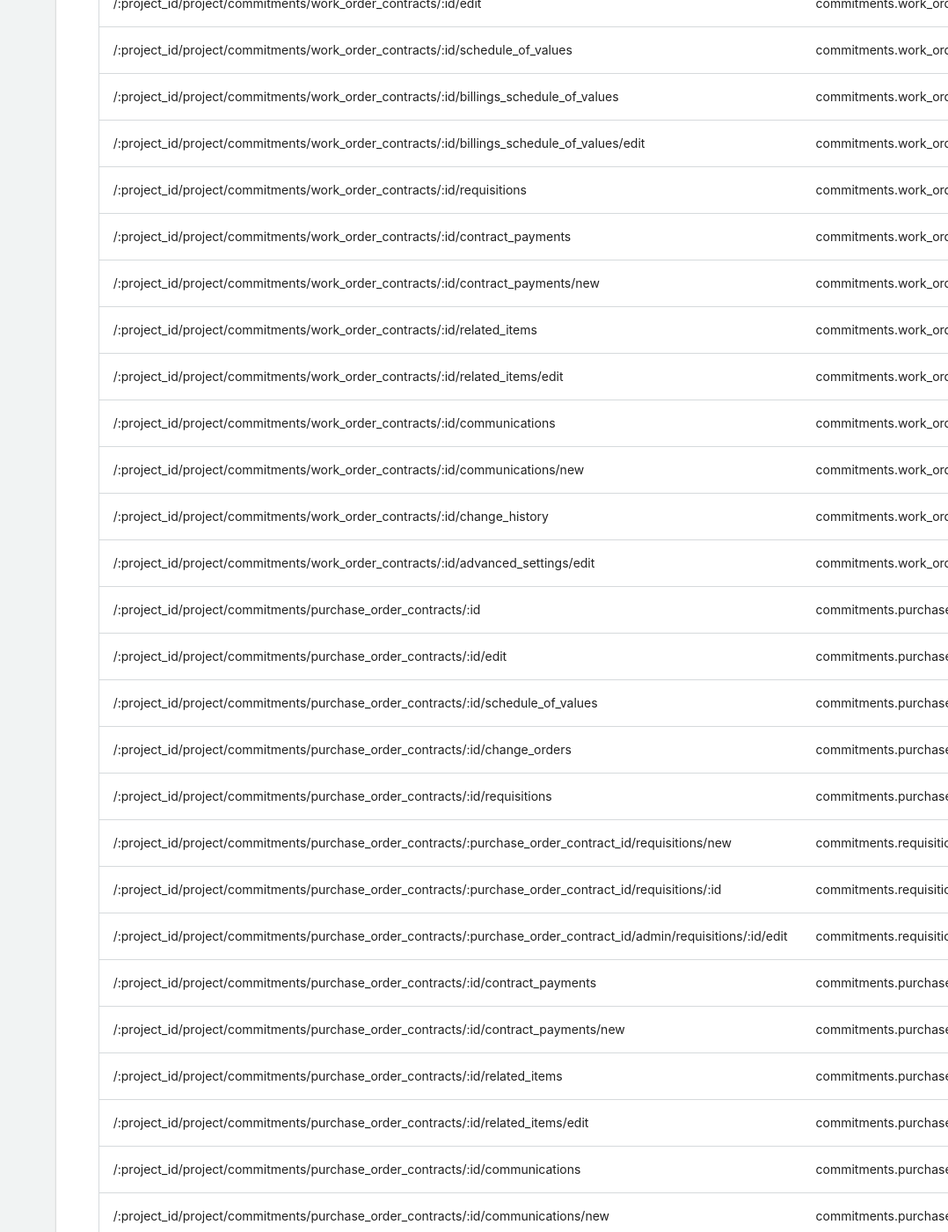
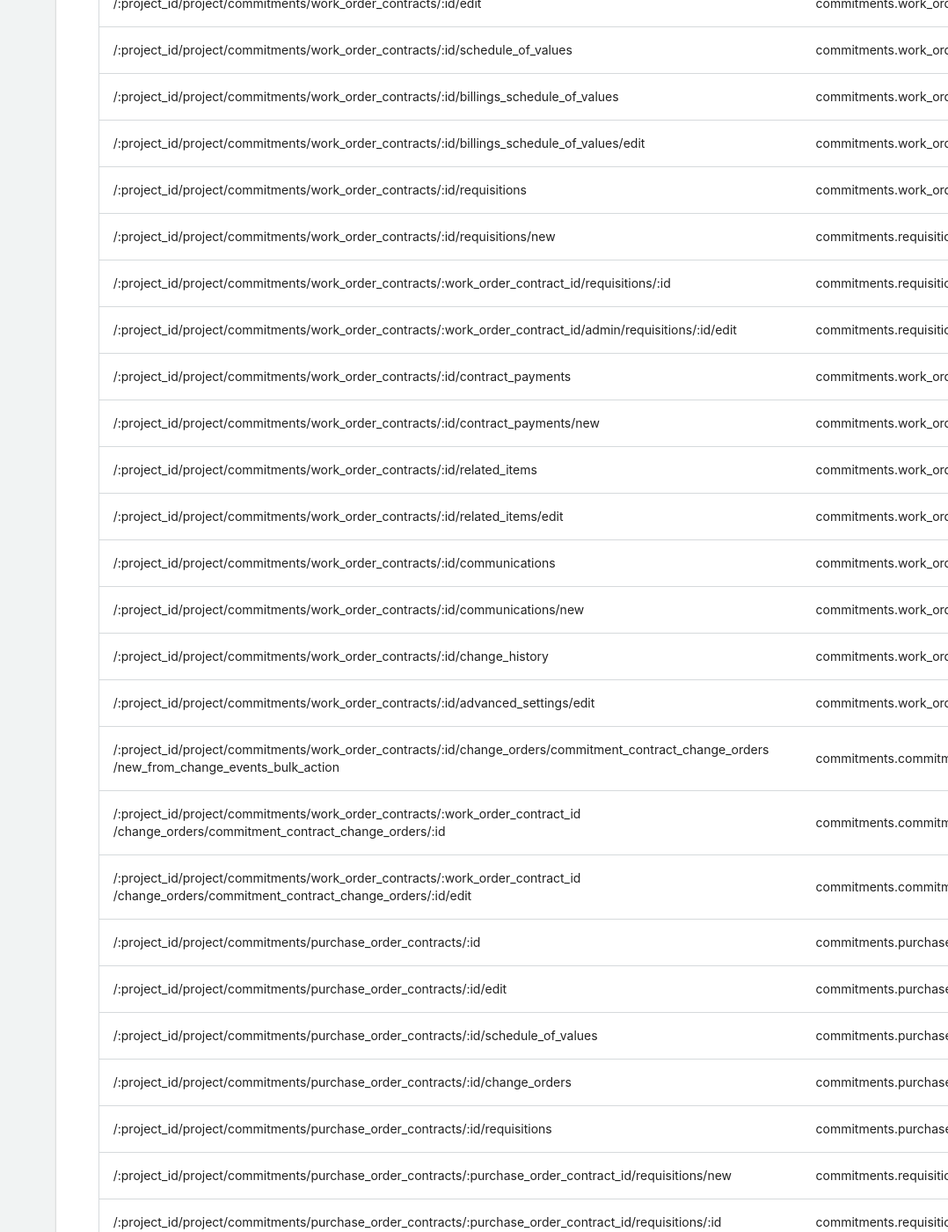
Before and after one commit to procore/documentation, a Jekyll site: the page built from building_applications/building_side_panel_apps.md, in a window 1280 px wide and 1400 px high, scrolled down 3289 px. Shown: the whole window at 88% size, without its empty margins (202-1280 px from the left). Built offline with Jekyll 4.4.1, drawn with Linux system fonts in a browser that asks for light colours; comment, search, counter and statistics services are not loaded.

Commit message:
DOCS-750 Update table of supported side panel views (#237)
* Update with additional supported side panel views

* format fixes

```diff
--- a/building_applications/building_side_panel_apps.md
+++ b/building_applications/building_side_panel_apps.md
@@ -105,6 +105,9 @@ The following sections list the currently supported Side Panel Views that can be
 | /:project_id/project/commitments/work_order_contracts/:id/billings_schedule_of_values | commitments.work_order_contracts.detail |
 | /:project_id/project/commitments/work_order_contracts/:id/billings_schedule_of_values/edit | commitments.work_order_contracts.edit |
 | /:project_id/project/commitments/work_order_contracts/:id/requisitions | commitments.work_order_contracts.detail |
+| /:project_id/project/commitments/work_order_contracts/:id/requisitions/new | commitments.requisitions.new |
+| /:project_id/project/commitments/work_order_contracts/:work_order_contract_id/requisitions/:id | commitments.requisitions.detail |
+| /:project_id/project/commitments/work_order_contracts/:work_order_contract_id/admin/requisitions/:id/edit | commitments.requisitions.edit |
 | /:project_id/project/commitments/work_order_contracts/:id/contract_payments | commitments.work_order_contracts.detail |
 | /:project_id/project/commitments/work_order_contracts/:id/contract_payments/new | commitments.work_order_contracts.new |
 | /:project_id/project/commitments/work_order_contracts/:id/related_items | commitments.work_order_contracts.detail |
@@ -113,6 +116,9 @@ The following sections list the currently supported Side Panel Views that can be
 | /:project_id/project/commitments/work_order_contracts/:id/communications/new | commitments.work_order_contracts.new |
 | /:project_id/project/commitments/work_order_contracts/:id/change_history | commitments.work_order_contracts.detail |
 | /:project_id/project/commitments/work_order_contracts/:id/advanced_settings/edit | commitments.work_order_contracts.edit |
+| /:project_id/project/commitments/work_order_contracts/:id/change_orders/commitment_contract_change_orders<br />/new_from_change_events_bulk_action | commitments.commitment_contract_change_orders.new |
+| /:project_id/project/commitments/work_order_contracts/:work_order_contract_id<br />/change_orders/commitment_contract_change_orders/:id | commitments.commitment_contract_change_orders.detail |
+| /:project_id/project/commitments/work_order_contracts/:work_order_contract_id<br />/change_orders/commitment_contract_change_orders/:id/edit | commitments.commitment_contract_change_orders.edit |
 | /:project_id/project/commitments/purchase_order_contracts/:id | commitments.purchase_order_contracts.detail |
 | /:project_id/project/commitments/purchase_order_contracts/:id/edit | commitments.purchase_order_contracts.edit |
 | /:project_id/project/commitments/purchase_order_contracts/:id/schedule_of_values | commitments.purchase_order_contracts.detail |
```
